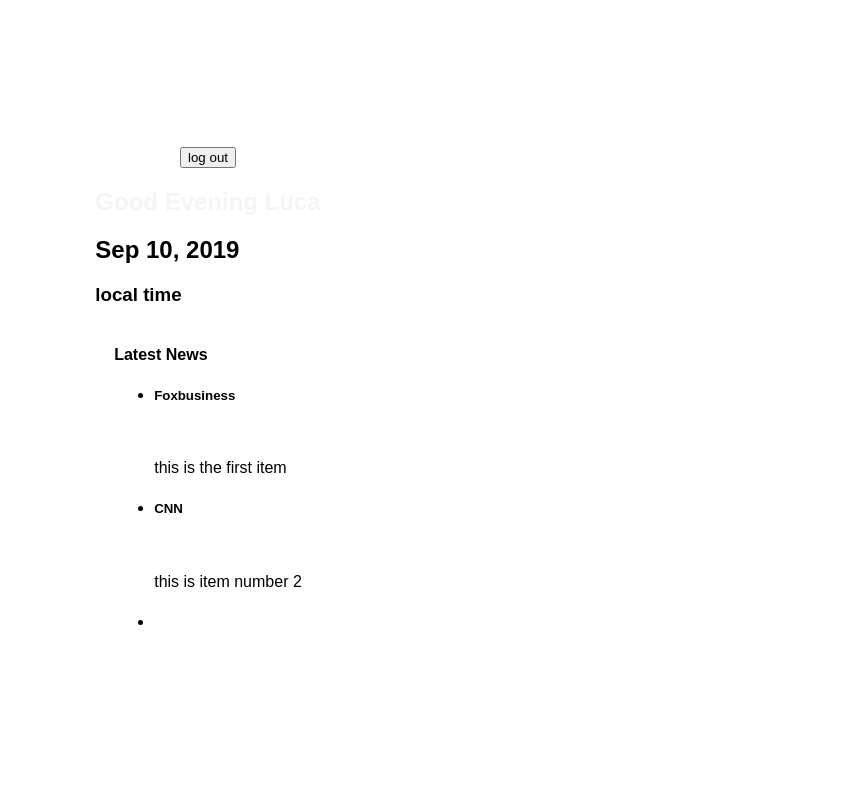
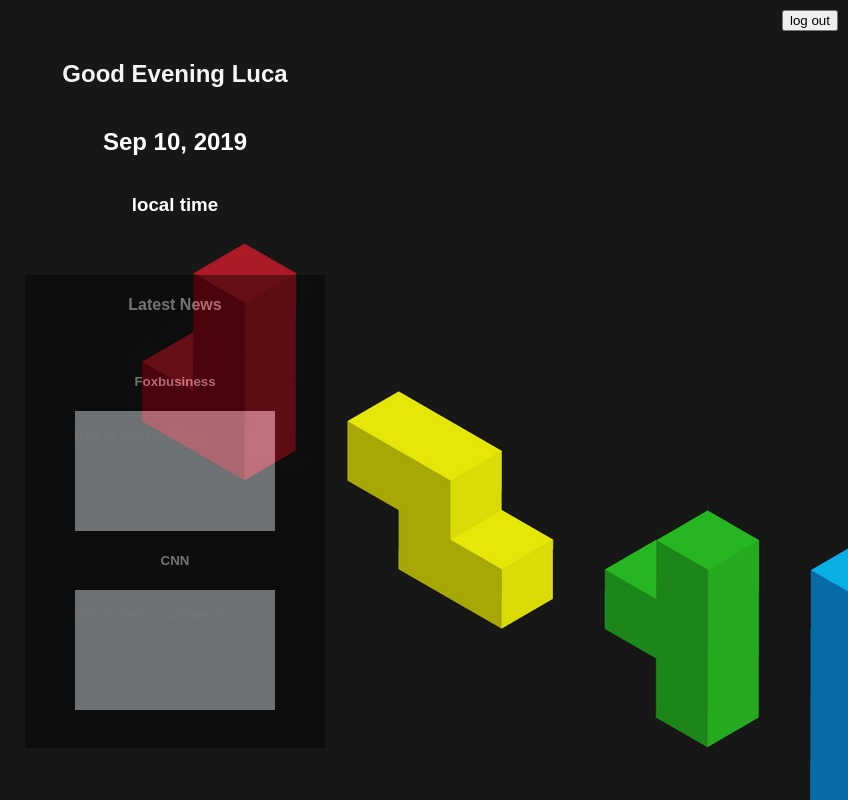
Before and after one commit to lucasbench/greeting-app, a website: page info.html in a window 1280 px wide. Shown: the whole page, without its empty margins (432-1280 px from the left). Drawn offline with Linux system fonts and the light colour scheme.

Commit message:
changed both index.html and info.html, pretty happy with css Ui

```diff
--- a/info.html
+++ b/info.html
@@ -7,10 +7,10 @@
         <link rel="stylesheet" href="styles.css">
         <script src="main.js"></script>
     </head>
-    <body>
+    <body background="bgInfo.jpg">
+        <button id="logout" onclick="logout()">log out</button>
+            <main>
 
-        <main>
-            <button id="logout" onclick="logout()">log out</button>
                 <section>
                     <h1>Good Evening Luca</h1>
                     <h2>Sep 10, 2019</h2>
@@ -21,14 +21,14 @@
                         <ul>
                             <li>
                                 <h5>Foxbusiness</h5>
-                                <div>
+                                <div class="card">
                                     <img src="" alt=""/>
                                     <p>this is the first item</p>
                                 </div>
                             </li>
                             <li>
                                 <h5>CNN</h5>
-                                <div>
+                                <div class="card">
                                     <img src="" alt=""/>
                                     <p>this is item number 2</p>
                                 </div>
@@ -39,6 +39,6 @@
                         </ul>
 
                 </section>
-        </main>
+            </main>
     </body>
 </html>
--- a/styles.css
+++ b/styles.css
@@ -4,12 +4,13 @@ main{
     flex-direction: column;
     justify-content: center;
     margin: 0px;
-    height: 100%;
+    padding-top: 40px;
 }
 form:hover{
     opacity: 0.7;
 }
 #login{
+    transition: all 0.5s ease-in-out;
     justify-content: center;
     border-radius: 50%;
     border: 2px solid rgb(89, 141, 76);
@@ -20,7 +21,8 @@ form:hover{
     width: 300px;
 }
 #login:hover{
-    color: aquamarine;
+    transform: scale(1.4);
+    opacity: 0.7;
 }
 form{
     display: flex;
@@ -29,12 +31,60 @@ h1{
     text-align: center;
     color: whitesmoke;
 }
-h1:hover{
-    opacity: 0.5;
-    color: rgb(89, 141, 76);
-}
 input{
     border-radius: 5px;
     margin-left: 10px;
     margin-top: 5px;
 }
+button{
+    margin-top: 10px;
+    margin-right: 10px;
+    float: right;
+}
+h2{
+    color: white;
+}
+h3{
+    color: white;
+}
+h4{
+    color: white;
+}
+h5{
+    color: white;
+}
+p{
+    color: white;
+}
+section{
+    min-width: 300px;
+    text-align: center;
+    display: flex;
+    justify-content: center;
+    align-items: center;
+    flex-direction: column;
+}
+#news{
+    margin-top: 40px;
+    background-color: black;
+    min-width: 300px;
+    opacity: 0.4;
+}
+#news:hover{
+    opacity: 0.7;
+}
+ul{
+    padding: 0;
+}
+ul li:hover{
+    color: rgb(89, 141, 76);
+}
+ul li{
+    display: block;
+}
+.card{
+    display: flex;
+    background-color: aliceblue;
+    width: 200px;
+    height: 120px;
+}
```
Also changed, not shown: bgInfo.jpg (added).
